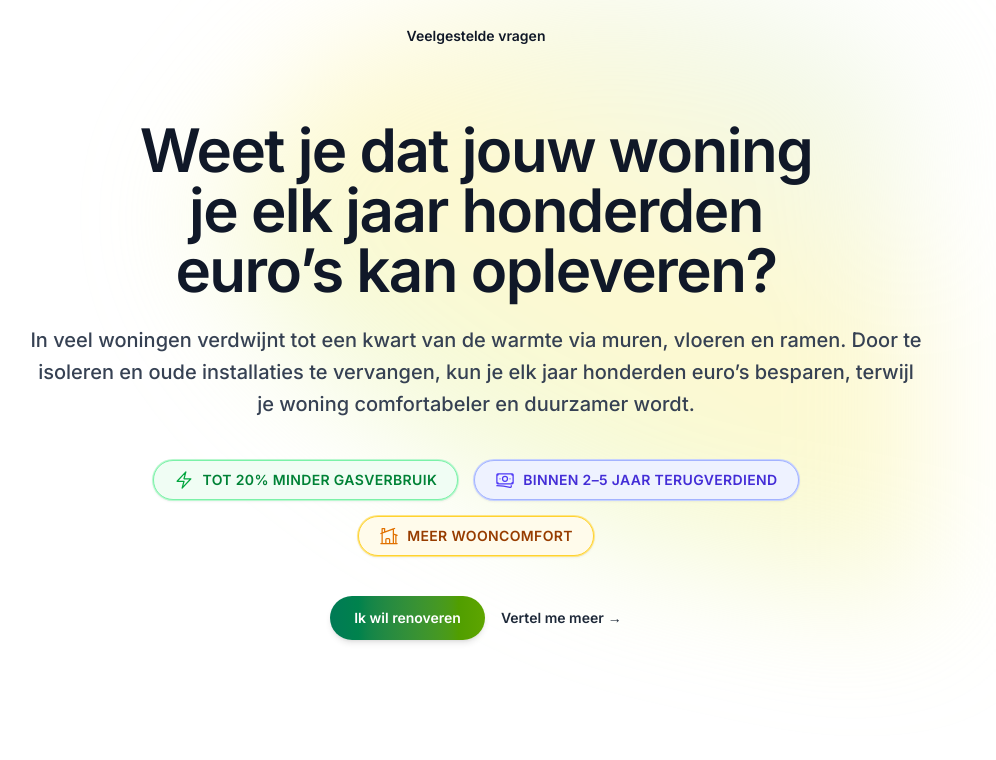
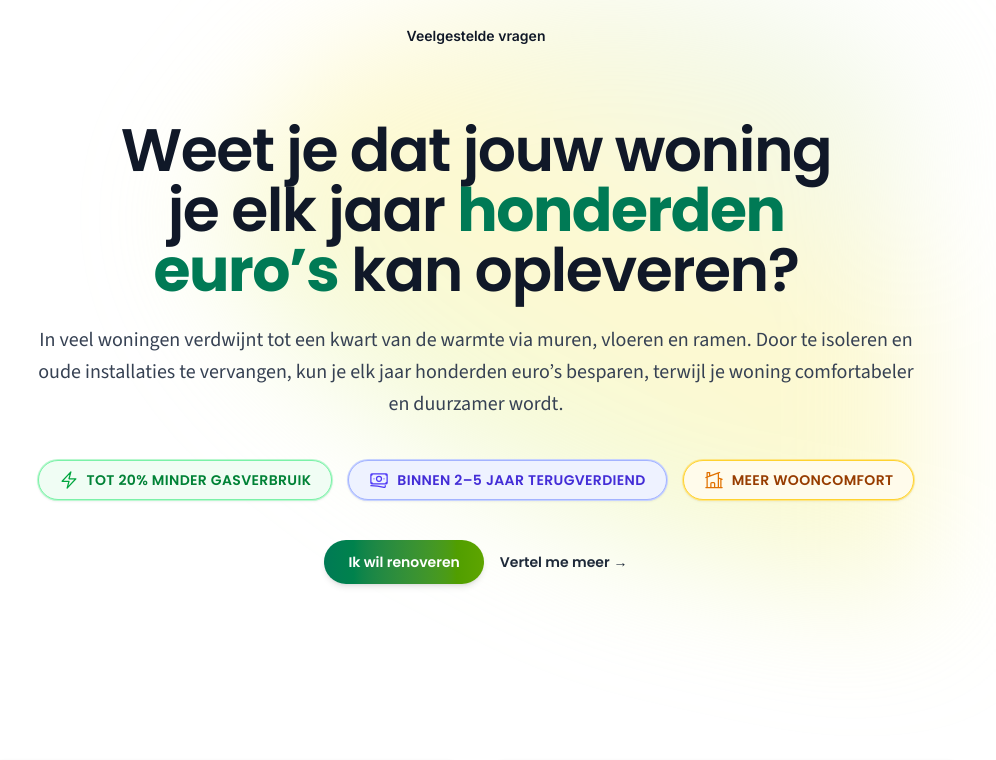
Before and after one commit to tjmichiels/renoveerjewoning, a Next.js app: page / in a window 1280 px wide. Shown: the top 760 px of the page, without its empty margins (164-1160 px from the left). Built offline with nearby package versions, Linux system fonts and the light colour scheme.

Commit message:
Opmaak verbeterd

```diff
--- a/app/components/Hero.tsx
+++ b/app/components/Hero.tsx
@@ -8,7 +8,7 @@ export default function Hero({
                                  subtitle,
                                  ctaPrimary,
                                  ctaSecondary,
-                                 blob = { from: "from-indigo-200", via: "via-sky-200", to: "to-emerald-200" },
+                                 blob = {from: "from-indigo-200", via: "via-sky-200", to: "to-emerald-200"},
                              }: {
     title: string;
     subtitle: string;
@@ -20,10 +20,16 @@ export default function Hero({
         <section className="relative mx-auto max-w-4xl py-16 text-center">
             <GradientBlob from={blob.from} via={blob.via} to={blob.to}/>
 
-            <h1 className="text-5xl font-semibold tracking-tight text-balance text-gray-900 sm:text-6xl">
-                {title}
+            <h1 className="font-emphasis text-5xl tracking-tight text-balance text-gray-900 sm:text-6xl">
+                Weet je dat jouw woning je elk jaar{" "}
+                <span className="font-extrabold text-emerald-700">
+                honderden euro’s
+                </span>{" "}
+                kan opleveren?
             </h1>
-            <p className="mt-6 text-lg font-medium text-pretty text-gray-700 sm:text-xl/8">
+
+
+            <p className="mt-6 text-lg font-medium text-pretty text-gray-700 sm:text-xl/8 font-friendly">
                 {subtitle}
             </p>
 
@@ -32,14 +38,14 @@ export default function Hero({
             <div className="mt-10 flex items-center justify-center gap-x-4">
                 <Link
                     href={ctaPrimary.href}
-                    className="rounded-full bg-gradient-to-r from-emerald-700 to-lime-600 px-6 py-3 text-sm font-semibold text-white shadow-md hover:opacity-90 hover:shadow-lg transition"
+                    className="font-emphasis rounded-full bg-gradient-to-r from-emerald-700 to-lime-600 px-6 py-3 text-sm font-semibold text-white shadow-md hover:opacity-90 hover:shadow-lg transition"
                 >
                     {ctaPrimary.label}
                 </Link>
                 {ctaSecondary && (
                     <Link
                         href={ctaSecondary.href}
-                        className="text-sm font-semibold text-gray-800 hover:text-emerald-700 flex items-center gap-1"
+                        className="font-emphasis text-sm font-semibold text-gray-800 hover:text-emerald-700 flex items-center gap-1"
                     >
                         {ctaSecondary.label} <span aria-hidden="true">→</span>
                     </Link>
--- a/app/components/QuickBenefits.tsx
+++ b/app/components/QuickBenefits.tsx
@@ -31,7 +31,7 @@ export default function QuickBenefits() {
               role="text"
           >
             <Icon className={`h-5 w-5 ${iconColor}`} aria-hidden="true" />
-            <span className="text-sm font-semibold tracking-wide uppercase">
+            <span className="font-emphasis text-sm font-semibold tracking-wide uppercase">
               {text}
             </span>
           </span>
--- a/app/globals.css
+++ b/app/globals.css
@@ -8,33 +8,30 @@
 @theme inline {
   --color-background: var(--background);
   --color-foreground: var(--foreground);
-  --font-sans: var(--font-geist-sans);
-  --font-mono: var(--font-geist-mono);
+
+  /* fonts */
+  --font-sans: var(--font-inter);
+  --font-friendly: var(--font-friendly); /* uit layout.tsx Source Sans 3 */
+  --font-mono: ui-monospace, SFMono-Regular, Menlo, Monaco, Consolas, "Liberation Mono", "Courier New", monospace;
+  --font-emphasis: var(--font-emphasis);
+}
+
+@layer utilities {
+  .font-friendly { font-family: var(--font-friendly), system-ui, sans-serif; }
+  .font-emphasis { font-family: var(--font-emphasis), system-ui, sans-serif; }
 }
 
 @media (prefers-color-scheme: dark) {
-  :root {
-    --background: #0a0a0a;
-    --foreground: #ededed;
-  }
+  :root { --background: #0a0a0a; --foreground: #ededed; }
 }
 
 body {
   background: var(--background);
   color: var(--foreground);
-  /*font-family: Arial, Helvetica, sans-serif;*/
   font-family: var(--font-inter), system-ui, sans-serif;
   @apply antialiased;
 }
 
-h1, h2, h3, h4, h5, h6 {
-  @apply font-semibold tracking-tight;
-}
-
-p + p {
-  @apply mt-3;
-}
-
-a {
-  @apply underline-offset-2 decoration-gray-300 hover:decoration-gray-400;
-}
+h1, h2, h3, h4, h5, h6 { @apply font-semibold tracking-tight; }
+p + p { @apply mt-3; }
+a { @apply underline-offset-2 decoration-gray-300 hover:decoration-gray-400; }
--- a/app/layout.tsx
+++ b/app/layout.tsx
@@ -1,17 +1,6 @@
 import "./globals.css";
 import type { Metadata } from "next";
-import { Geist, Geist_Mono } from "next/font/google";
-import { Inter } from "next/font/google";
-
-const geistSans = Geist({
-  variable: "--font-geist-sans",
-  subsets: ["latin"],
-});
-
-const geistMono = Geist_Mono({
-  variable: "--font-geist-mono",
-  subsets: ["latin"],
-});
+import { Inter, Source_Sans_3, Poppins } from "next/font/google";
 
 const inter = Inter({
     subsets: ["latin"],
@@ -19,31 +8,34 @@ const inter = Inter({
     variable: "--font-inter",
 });
 
+const sourceSans3 = Source_Sans_3({
+    subsets: ["latin"],
+    display: "swap",
+    variable: "--font-friendly",
+    weight: ["400", "500", "600", "700"],
+});
+
+const poppins = Poppins({
+    subsets: ["latin"],
+    display: "swap",
+    variable: "--font-emphasis",
+    weight: ["500", "600", "700"],
+});
+
 export const metadata: Metadata = {
-  title: "Renoveer je woning",
-  description: "Ontdek hoe je jouw woning stap voor stap kunt renoveren. Krijg inzicht in kosten, besparing en comfort, en leer hoe slimme maatregelen jouw huis energiezuiniger maken.",
+    title: "Renoveer je woning",
+    description:
+        "Ontdek hoe je jouw woning stap voor stap kunt renoveren. Krijg inzicht in kosten, besparing en comfort, en leer hoe slimme maatregelen jouw huis energiezuiniger maken.",
 };
 
 export default function RootLayout({ children }: { children: React.ReactNode }) {
     return (
         <html lang="nl">
-        <body className={`${inter.variable} font-sans antialiased`}>{children}</body>
+        <body
+            className={`${inter.variable} ${sourceSans3.variable} ${poppins.variable} font-sans antialiased`}
+        >
+        {children}
+        </body>
         </html>
     );
 }
-
-// export default function RootLayout({
-//   children,
-// }: Readonly<{
-//   children: React.ReactNode;
-// }>) {
-//   return (
-//     <html lang="nl">
-//       <body
-//         className={`${geistSans.variable} ${geistMono.variable} antialiased`}
-//       >
-//         {children}
-//       </body>
-//     </html>
-//   );
-// }
```
